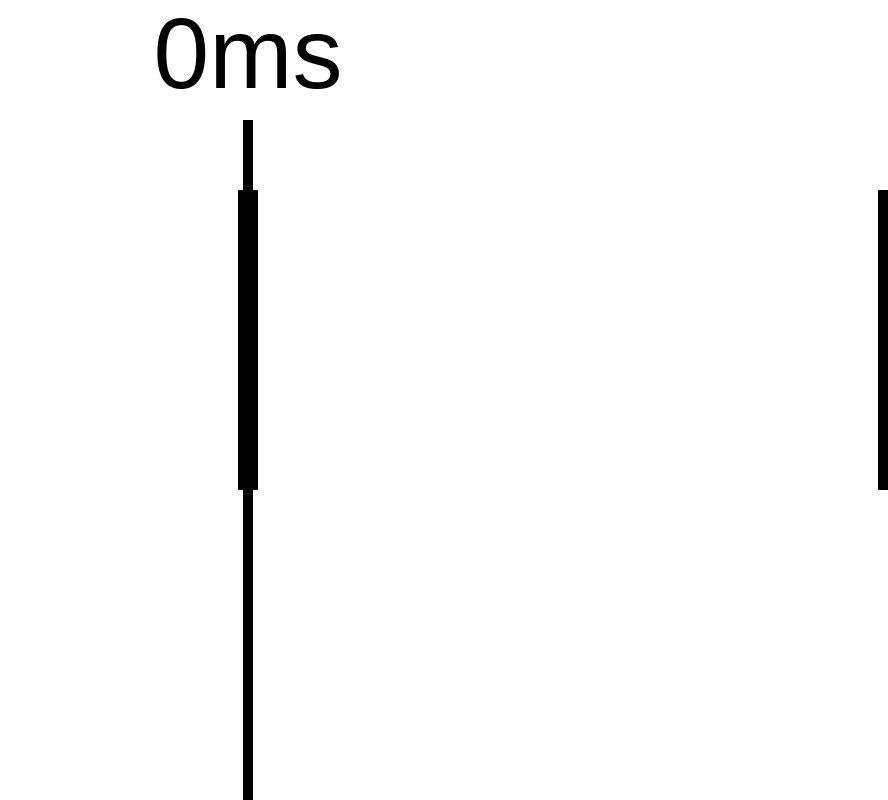
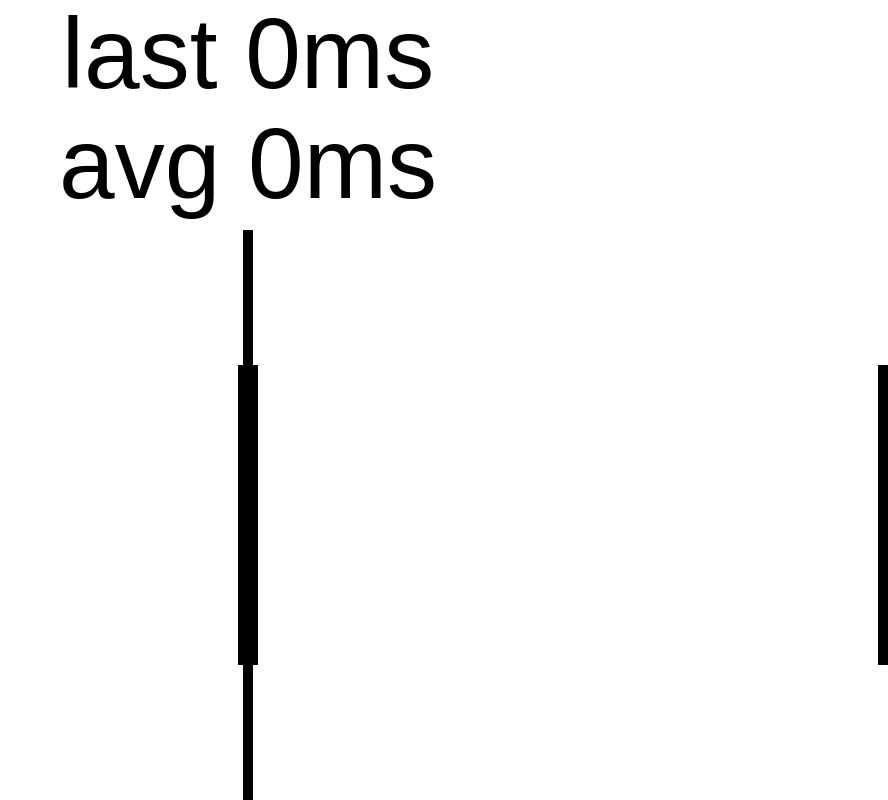
Before and after one commit to Caixuxukun/offset-test, a plain HTML site: page index.html in a window 1280 px wide. Shown: the whole page, without its empty margins (392-1280 px from the left). Drawn offline with Linux system fonts and the light colour scheme.

Commit message:
Update index.html

```diff
--- a/index.html
+++ b/index.html
@@ -7,13 +7,14 @@ const dpr = window.devicePixelRatio || 1;
 const startTime = performance.now();
 function loop(){
     ctx.canvas.width = window.innerWidth * dpr,ctx.canvas.height = window.innerHeight * dpr;
-    ctx.fillRect(ctx.canvas.width / 2 - 5,120,10,ctx.canvas.height - 120);
-    ctx.fillRect(ctx.canvas.width + -(performance.now() - startTime) % 2000 / 2000 * ctx.canvas.width - 10,(ctx.canvas.height - 120) / 2 - 150,20,300);
-    ctx.fillRect(ctx.canvas.width + -(performance.now() - startTime - 1000) % 2000 / 2000 * ctx.canvas.width - 10,(ctx.canvas.height - 120) / 2 - 150,20,300);
+    ctx.fillRect(ctx.canvas.width / 2 - 5,230,10,ctx.canvas.height - 230);
+    ctx.fillRect(ctx.canvas.width + -(performance.now() - startTime) % 2000 / 2000 * ctx.canvas.width - 10,(ctx.canvas.height + 230) / 2 - 150,20,300);
+    ctx.fillRect(ctx.canvas.width + -(performance.now() - startTime - 1000) % 2000 / 2000 * ctx.canvas.width - 10,(ctx.canvas.height + 230) / 2 - 150,20,300);
     ctx.textAlign = 'center';
     ctx.textBaseline = 'top';
     ctx.font = '100px sans-serif';
-    ctx.fillText(`${times.reduce((acc, num) => acc + num, 0) / times.length || 0}ms`,ctx.canvas.width / 2,10);
+    ctx.fillText(`last ${times[times.length-1] || 0}ms`,ctx.canvas.width / 2,10);
+    ctx.fillText(`avg ${times.reduce((acc, num) => acc + num, 0) / times.length || 0}ms`,ctx.canvas.width / 2,120);
     requestAnimationFrame(loop);
 }
 requestAnimationFrame(loop);
```
